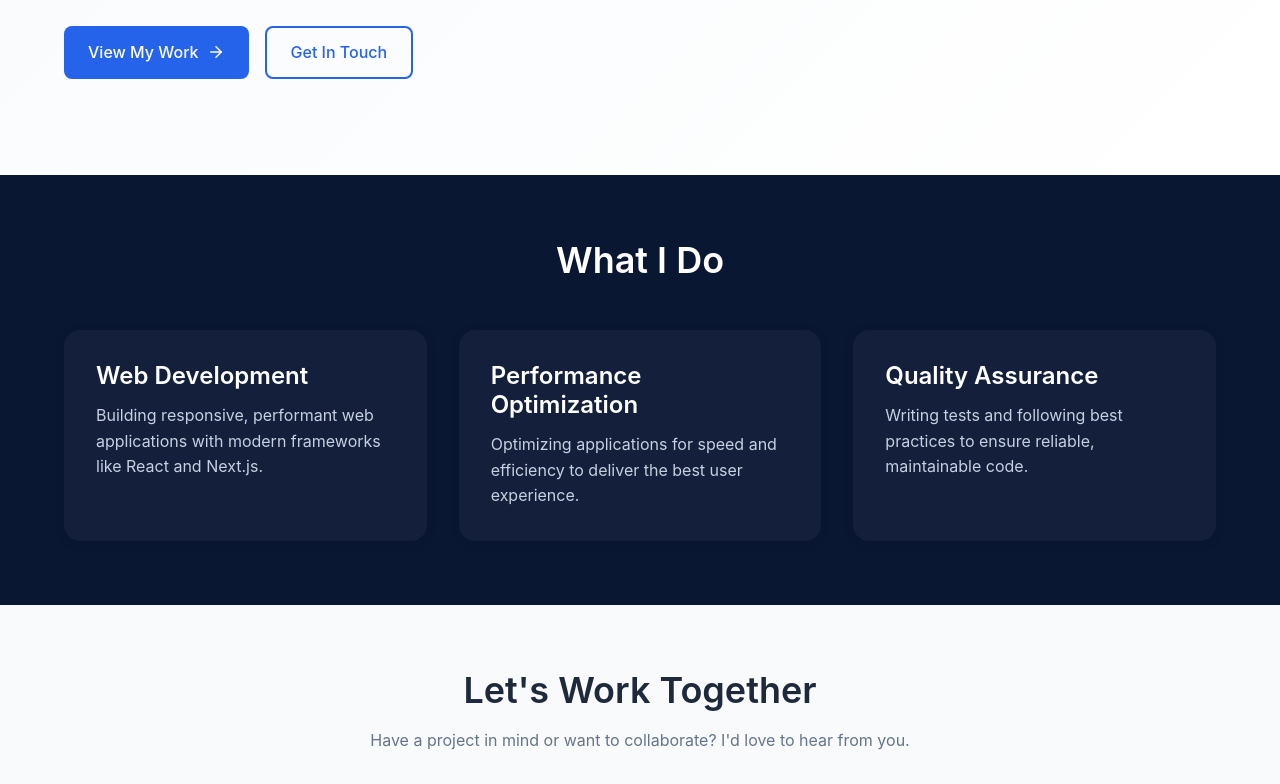
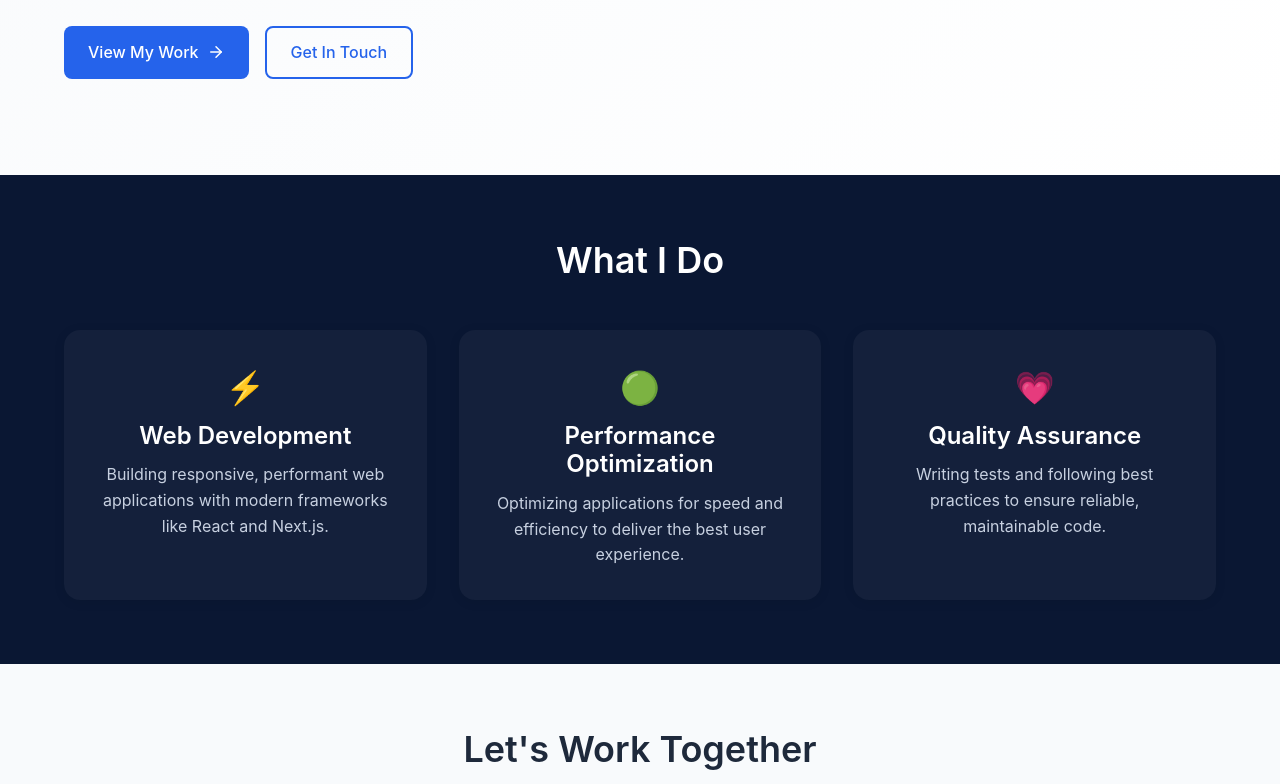
Before and after one commit to mwakidenis/Interactive-Portfolio-2026, a React (Vite) app: page / in a window 1280 px wide. Shown: the part 537-1321 px from the top of the page. Built offline with nearby package versions, Linux system fonts and the light colour scheme.

Commit message:
Feat: add colored icons above each card in 'What I Do' section

```diff
--- a/src/pages/Home.tsx
+++ b/src/pages/Home.tsx
@@ -60,30 +60,42 @@ export default function Home() {
               borderRadius: '1rem',
               padding: '2rem',
               color: 'white',
-              boxShadow: '0 2px 12px rgba(0,0,0,0.08)'
+              boxShadow: '0 2px 12px rgba(0,0,0,0.08)',
+              display: 'flex',
+              flexDirection: 'column',
+              alignItems: 'center',
             }}>
-              <h3 style={{ marginBottom: '0.75rem', color: 'white' }}>Web Development</h3>
-              <p style={{ color: '#c7d0e0' }}>Building responsive, performant web applications with modern frameworks like React and Next.js.</p>
+              <span style={{ fontSize: '2rem', marginBottom: '0.5rem', color: '#FFD600' }}>⚡</span>
+              <h3 style={{ marginBottom: '0.75rem', color: 'white', textAlign: 'center' }}>Web Development</h3>
+              <p style={{ color: '#c7d0e0', textAlign: 'center' }}>Building responsive, performant web applications with modern frameworks like React and Next.js.</p>
             </div>
             <div style={{
               background: 'rgba(255,255,255,0.04)',
               borderRadius: '1rem',
               padding: '2rem',
               color: 'white',
-              boxShadow: '0 2px 12px rgba(0,0,0,0.08)'
+              boxShadow: '0 2px 12px rgba(0,0,0,0.08)',
+              display: 'flex',
+              flexDirection: 'column',
+              alignItems: 'center',
             }}>
-              <h3 style={{ marginBottom: '0.75rem', color: 'white' }}>Performance Optimization</h3>
-              <p style={{ color: '#c7d0e0' }}>Optimizing applications for speed and efficiency to deliver the best user experience.</p>
+              <span style={{ fontSize: '2rem', marginBottom: '0.5rem', color: '#00E676' }}>🟢</span>
+              <h3 style={{ marginBottom: '0.75rem', color: 'white', textAlign: 'center' }}>Performance Optimization</h3>
+              <p style={{ color: '#c7d0e0', textAlign: 'center' }}>Optimizing applications for speed and efficiency to deliver the best user experience.</p>
             </div>
             <div style={{
               background: 'rgba(255,255,255,0.04)',
               borderRadius: '1rem',
               padding: '2rem',
               color: 'white',
-              boxShadow: '0 2px 12px rgba(0,0,0,0.08)'
+              boxShadow: '0 2px 12px rgba(0,0,0,0.08)',
+              display: 'flex',
+              flexDirection: 'column',
+              alignItems: 'center',
             }}>
-              <h3 style={{ marginBottom: '0.75rem', color: 'white' }}>Quality Assurance</h3>
-              <p style={{ color: '#c7d0e0' }}>Writing tests and following best practices to ensure reliable, maintainable code.</p>
+              <span style={{ fontSize: '2rem', marginBottom: '0.5rem', color: '#FF69B4' }}>💗</span>
+              <h3 style={{ marginBottom: '0.75rem', color: 'white', textAlign: 'center' }}>Quality Assurance</h3>
+              <p style={{ color: '#c7d0e0', textAlign: 'center' }}>Writing tests and following best practices to ensure reliable, maintainable code.</p>
             </div>
           </div>
         </div>
```
